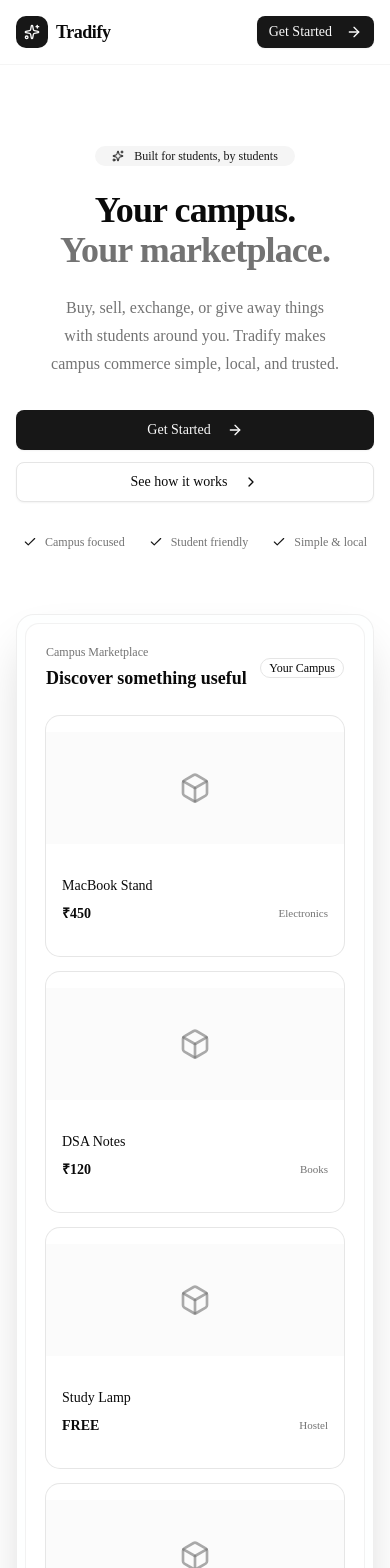
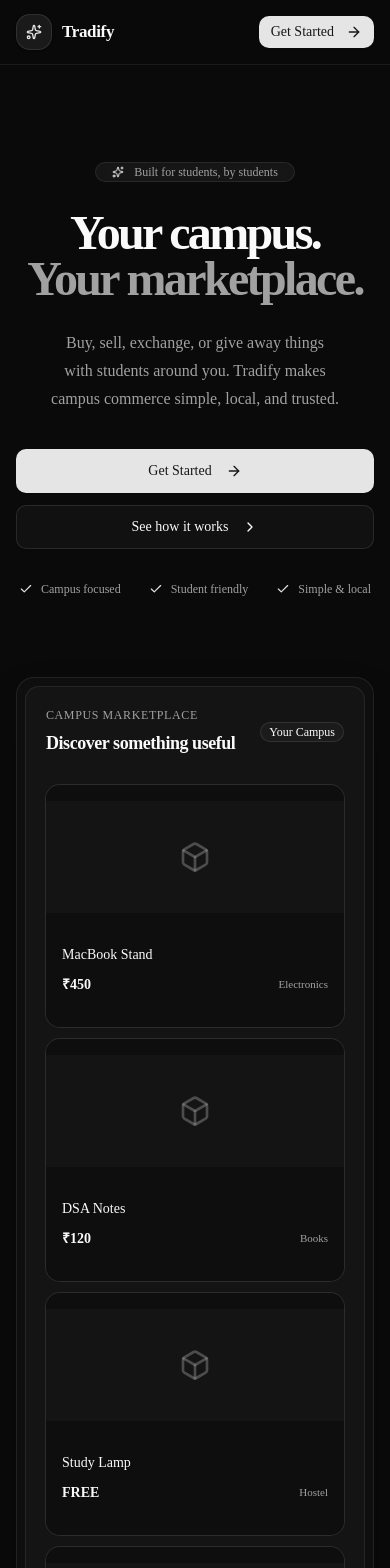
Before and after one commit to Vaibhav-221/Tradify, a Next.js app: page / in a window 390 px wide. Shown: the top 1568 px of the page. Built offline with nearby package versions, Linux system fonts and the light colour scheme.

Commit message:
redesignes landing page

```diff
--- a/src/app/page.tsx
+++ b/src/app/page.tsx
@@ -20,14 +20,20 @@ import {
 
 import { Badge } from "@/components/ui/badge";
 import { Button } from "@/components/ui/button";
-import { Card, CardContent, CardHeader, CardTitle } from "@/components/ui/card";
+import {
+  Card,
+  CardContent,
+  CardHeader,
+  CardTitle,
+} from "@/components/ui/card";
 import { Separator } from "@/components/ui/separator";
 
 const features = [
   {
     icon: Search,
     title: "Find what you need",
-    description: "Search through items listed by students across your campus.",
+    description:
+      "Search through items listed by students across your campus.",
   },
   {
     icon: Tag,
@@ -78,7 +84,8 @@ const steps = [
   {
     number: "02",
     title: "Discover or list",
-    description: "Find something useful or list an item you no longer need.",
+    description:
+      "Find something useful or list an item you no longer need.",
   },
   {
     number: "03",
@@ -90,16 +97,24 @@ const steps = [
 
 export default function Home() {
   return (
-    <main className="min-h-screen bg-background text-foreground">
+    <main className="dark min-h-screen bg-background font-sans text-foreground selection:bg-primary selection:text-primary-foreground">
+      {/* Background atmosphere */}
+      <div className="pointer-events-none fixed inset-0 -z-10 overflow-hidden">
+        <div className="absolute left-1/2 top-[-300px] h-[650px] w-[900px] -translate-x-1/2 rounded-full bg-primary/10 blur-[160px]" />
+        <div className="absolute bottom-[-300px] right-[-200px] h-[500px] w-[500px] rounded-full bg-primary/5 blur-[140px]" />
+      </div>
+
       {/* Navbar */}
-      <header className="sticky top-0 z-50 border-b border-border/40 bg-background/80 backdrop-blur-xl">
+      <header className="sticky top-0 z-50 border-b border-white/[0.07] bg-background/75 backdrop-blur-xl">
         <div className="mx-auto flex h-16 max-w-7xl items-center justify-between px-4 sm:px-6 lg:px-8">
-          <Link href="/" className="flex items-center gap-2">
-            <div className="flex h-8 w-8 items-center justify-center rounded-lg bg-primary text-primary-foreground">
-              <Sparkles className="h-4 w-4" />
+          <Link href="/" className="group flex items-center gap-2.5">
+            <div className="flex h-9 w-9 items-center justify-center rounded-xl border border-white/10 bg-white/[0.07] shadow-sm transition-colors group-hover:bg-white/[0.12]">
+              <Sparkles className="h-4 w-4 text-primary" />
             </div>
 
-            <span className="text-lg font-bold tracking-tight">Tradify</span>
+            <span className="text-[17px] font-semibold tracking-[-0.02em]">
+              Tradify
+            </span>
           </Link>
 
           <nav className="hidden items-center gap-8 md:flex">
@@ -118,17 +133,17 @@ export default function Home() {
             </Link>
 
             <Link
-              href="#why-Tradify"
+              href="#why-tradify"
               className="text-sm text-muted-foreground transition-colors hover:text-foreground"
             >
               Why Tradify
             </Link>
           </nav>
 
-          <Button asChild size="sm">
+          <Button asChild size="sm" className="rounded-lg">
             <Link href="/login">
               Get Started
-              <ArrowRight className="ml-2 h-4 w-4" />
+              <ArrowRight className="ml-1.5 h-4 w-4" />
             </Link>
           </Button>
         </div>
@@ -136,37 +151,38 @@ export default function Home() {
 
       {/* Hero */}
       <section className="relative overflow-hidden">
-        {/* Background glow */}
-        <div className="pointer-events-none absolute inset-0 -z-10">
-          <div className="absolute left-1/2 top-0 h-[500px] w-[700px] -translate-x-1/2 rounded-full bg-primary/10 blur-[120px]" />
-        </div>
-
-        <div className="mx-auto max-w-7xl px-4 pb-24 pt-20 sm:px-6 sm:pb-32 sm:pt-28 lg:px-8 lg:pt-36">
+        <div className="mx-auto max-w-7xl px-4 pb-24 pt-24 sm:px-6 sm:pb-32 sm:pt-32 lg:px-8 lg:pt-40">
           <div className="mx-auto max-w-4xl text-center">
             <Badge
               variant="secondary"
-              className="mb-6 rounded-full px-4 py-1.5 text-xs"
+              className="mb-7 rounded-full border border-white/[0.08] bg-white/[0.05] px-4 py-1.5 text-xs font-medium text-muted-foreground backdrop-blur"
             >
-              <Sparkles className="mr-1.5 h-3.5 w-3.5" />
+              <Sparkles className="mr-1.5 h-3.5 w-3.5 text-primary" />
               Built for students, by students
             </Badge>
 
-            <h1 className="text-balance text-4xl font-bold tracking-tight sm:text-6xl lg:text-7xl">
+            <h1 className="text-balance text-5xl font-semibold leading-[0.95] tracking-[-0.055em] sm:text-6xl lg:text-8xl">
               Your campus.
               <br />
-              <span className="text-muted-foreground">Your marketplace.</span>
+              <span className="text-muted-foreground">
+                Your marketplace.
+              </span>
             </h1>
 
-            <p className="mx-auto mt-6 max-w-2xl text-balance text-base leading-7 text-muted-foreground sm:text-lg">
-              Buy, sell, exchange, or give away things with students around you.
-              Tradify makes campus commerce simple, local, and trusted.
+            <p className="mx-auto mt-7 max-w-2xl text-balance text-base leading-7 text-muted-foreground sm:text-lg">
+              Buy, sell, exchange, or give away things with students around
+              you. Tradify makes campus commerce simple, local, and trusted.
             </p>
 
-            <div className="mt-8 flex flex-col items-center justify-center gap-3 sm:flex-row">
-              <Button asChild size="lg" className="w-full px-7 sm:w-auto">
+            <div className="mt-9 flex flex-col items-center justify-center gap-3 sm:flex-row">
+              <Button
+                asChild
+                size="lg"
+                className="h-11 w-full rounded-lg px-7 sm:w-auto"
+              >
                 <Link href="/login">
                   Get Started
-                  <ArrowRight className="ml-2 h-4 w-4" />
+                  <ArrowRight className="ml-1.5 h-4 w-4" />
                 </Link>
               </Button>
 
@@ -174,16 +190,16 @@ export default function Home() {
                 asChild
                 variant="outline"
                 size="lg"
-                className="w-full sm:w-auto"
+                className="h-11 w-full rounded-lg border-white/10 bg-white/[0.03] px-7 hover:bg-white/[0.07] sm:w-auto"
               >
                 <Link href="#how-it-works">
                   See how it works
-                  <ChevronRight className="ml-2 h-4 w-4" />
+                  <ChevronRight className="ml-1.5 h-4 w-4" />
                 </Link>
               </Button>
             </div>
 
-            <div className="mt-8 flex flex-wrap items-center justify-center gap-x-6 gap-y-3 text-xs text-muted-foreground">
+            <div className="mt-8 flex flex-wrap items-center justify-center gap-x-7 gap-y-3 text-xs text-muted-foreground">
               <div className="flex items-center gap-2">
                 <Check className="h-3.5 w-3.5 text-primary" />
                 Campus focused
@@ -201,24 +217,30 @@ export default function Home() {
             </div>
           </div>
 
-          {/* Hero visual */}
-          <div className="mx-auto mt-16 max-w-5xl">
-            <div className="relative rounded-2xl border border-border/60 bg-card/50 p-2 shadow-2xl shadow-black/20">
-              <div className="rounded-xl border border-border/50 bg-background p-5 sm:p-8">
-                <div className="mb-6 flex items-center justify-between">
+          {/* Marketplace preview */}
+          <div className="mx-auto mt-20 max-w-5xl">
+            <div className="relative rounded-2xl border border-white/[0.08] bg-white/[0.025] p-2 shadow-2xl shadow-black/40 backdrop-blur">
+              <div className="rounded-xl border border-white/[0.07] bg-card/80 p-5 sm:p-8">
+                <div className="mb-7 flex items-center justify-between">
                   <div>
-                    <p className="text-xs text-muted-foreground">
+                    <p className="text-xs font-medium uppercase tracking-wider text-muted-foreground">
                       Campus Marketplace
                     </p>
-                    <h2 className="mt-1 text-lg font-semibold">
+
+                    <h2 className="mt-1.5 text-lg font-semibold tracking-tight">
                       Discover something useful
                     </h2>
                   </div>
 
-                  <Badge variant="outline">Your Campus</Badge>
+                  <Badge
+                    variant="outline"
+                    className="border-white/10 bg-white/[0.03]"
+                  >
+                    Your Campus
+                  </Badge>
                 </div>
 
-                <div className="grid gap-4 sm:grid-cols-2 lg:grid-cols-4">
+                <div className="grid gap-3 sm:grid-cols-2 lg:grid-cols-4">
                   {[
                     ["MacBook Stand", "₹450", "Electronics"],
                     ["DSA Notes", "₹120", "Books"],
@@ -227,17 +249,21 @@ export default function Home() {
                   ].map(([name, price, category]) => (
                     <Card
                       key={name}
-                      className="overflow-hidden border-border/60 bg-card"
+                      className="overflow-hidden border-white/[0.07] bg-background/60 transition-all duration-200 hover:-translate-y-1 hover:border-white/15"
                     >
-                      <div className="flex h-28 items-center justify-center bg-muted/40">
-                        <Box className="h-8 w-8 text-muted-foreground/60" />
+                      <div className="flex h-28 items-center justify-center bg-white/[0.025]">
+                        <Box className="h-8 w-8 text-muted-foreground/40" />
                       </div>
 
                       <CardContent className="p-4">
-                        <p className="truncate text-sm font-medium">{name}</p>
+                        <p className="truncate text-sm font-medium">
+                          {name}
+                        </p>
 
-                        <div className="mt-2 flex items-center justify-between">
-                          <span className="text-sm font-semibold">{price}</span>
+                        <div className="mt-2.5 flex items-center justify-between">
+                          <span className="text-sm font-semibold">
+                            {price}
+                          </span>
 
                           <span className="text-[11px] text-muted-foreground">
                             {category}
@@ -253,42 +279,50 @@ export default function Home() {
         </div>
       </section>
 
-      <Separator />
+      <Separator className="bg-white/[0.07]" />
 
       {/* Features */}
-      <section id="why-Tradify" className="py-20 sm:py-28">
+      <section id="why-tradify" className="py-24 sm:py-32">
         <div className="mx-auto max-w-7xl px-4 sm:px-6 lg:px-8">
           <div className="max-w-2xl">
-            <Badge variant="outline" className="mb-4">
+            <Badge
+              variant="outline"
+              className="mb-5 border-white/10 bg-white/[0.03]"
+            >
               Everything students need
             </Badge>
 
-            <h2 className="text-3xl font-bold tracking-tight sm:text-4xl">
+            <h2 className="text-3xl font-semibold tracking-[-0.035em] sm:text-5xl">
               One place for everything
-              <br className="hidden sm:block" /> around your campus.
+              <br className="hidden sm:block" />
+              <span className="text-muted-foreground">
+                around your campus.
+              </span>
             </h2>
 
-            <p className="mt-4 text-muted-foreground">
-              Whether you're looking for something or getting rid of something,
-              Tradify keeps the entire process simple.
+            <p className="mt-5 max-w-xl leading-7 text-muted-foreground">
+              Whether you're looking for something or getting rid of
+              something, Tradify keeps the entire process simple.
             </p>
           </div>
 
-          <div className="mt-10 grid gap-4 sm:grid-cols-2 lg:grid-cols-4">
+          <div className="mt-12 grid gap-4 sm:grid-cols-2 lg:grid-cols-4">
             {features.map((feature) => {
               const Icon = feature.icon;
 
               return (
                 <Card
                   key={feature.title}
-                  className="border-border/60 bg-card/50 transition-colors hover:bg-card"
+                  className="group border-white/[0.07] bg-card/50 transition-all duration-200 hover:-translate-y-1 hover:border-white/[0.14] hover:bg-card"
                 >
                   <CardHeader>
-                    <div className="mb-3 flex h-10 w-10 items-center justify-center rounded-lg bg-primary/10">
+                    <div className="mb-3 flex h-10 w-10 items-center justify-center rounded-xl border border-white/[0.07] bg-white/[0.04] transition-colors group-hover:bg-primary/10">
                       <Icon className="h-5 w-5 text-primary" />
                     </div>
 
-                    <CardTitle className="text-base">{feature.title}</CardTitle>
+                    <CardTitle className="text-base tracking-tight">
+                      {feature.title}
+                    </CardTitle>
                   </CardHeader>
 
                   <CardContent>
@@ -306,38 +340,43 @@ export default function Home() {
       {/* Categories */}
       <section
         id="categories"
-        className="border-y border-border/40 bg-muted/20 py-20 sm:py-28"
+        className="border-y border-white/[0.07] bg-white/[0.015] py-24 sm:py-32"
       >
         <div className="mx-auto max-w-7xl px-4 sm:px-6 lg:px-8">
           <div className="text-center">
-            <Badge variant="outline" className="mb-4">
+            <Badge
+              variant="outline"
+              className="mb-5 border-white/10 bg-white/[0.03]"
+            >
               Explore
             </Badge>
 
-            <h2 className="text-3xl font-bold tracking-tight sm:text-4xl">
+            <h2 className="text-3xl font-semibold tracking-[-0.035em] sm:text-5xl">
               Whatever you need.
             </h2>
 
-            <p className="mx-auto mt-4 max-w-xl text-muted-foreground">
+            <p className="mx-auto mt-5 max-w-xl text-muted-foreground">
               Discover useful items from students around your campus.
             </p>
           </div>
 
-          <div className="mx-auto mt-10 grid max-w-4xl grid-cols-2 gap-3 sm:grid-cols-4">
+          <div className="mx-auto mt-12 grid max-w-4xl grid-cols-2 gap-3 sm:grid-cols-4">
             {categories.map((category) => {
               const Icon = category.icon;
 
               return (
                 <Card
                   key={category.title}
-                  className="group cursor-pointer border-border/60 bg-background transition-all hover:-translate-y-1 hover:border-primary/40"
+                  className="group cursor-pointer border-white/[0.07] bg-card/50 transition-all duration-200 hover:-translate-y-1 hover:border-primary/30 hover:bg-card"
                 >
-                  <CardContent className="flex flex-col items-center justify-center p-6 text-center">
-                    <div className="mb-4 flex h-12 w-12 items-center justify-center rounded-xl bg-muted transition-colors group-hover:bg-primary/10">
-                      <Icon className="h-5 w-5 text-muted-foreground group-hover:text-primary" />
+                  <CardContent className="flex flex-col items-center justify-center p-7 text-center">
+                    <div className="mb-4 flex h-12 w-12 items-center justify-center rounded-xl border border-white/[0.07] bg-white/[0.035] transition-colors group-hover:bg-primary/10">
+                      <Icon className="h-5 w-5 text-muted-foreground transition-colors group-hover:text-primary" />
                     </div>
 
-                    <p className="text-sm font-medium">{category.title}</p>
+                    <p className="text-sm font-medium tracking-tight">
+                      {category.title}
+                    </p>
                   </CardContent>
                 </Card>
               );
@@ -347,18 +386,23 @@ export default function Home() {
       </section>
 
       {/* How it works */}
-      <section id="how-it-works" className="py-20 sm:py-28">
+      <section id="how-it-works" className="py-24 sm:py-32">
         <div className="mx-auto max-w-7xl px-4 sm:px-6 lg:px-8">
-          <div className="grid gap-12 lg:grid-cols-[0.8fr_1.2fr] lg:items-center">
+          <div className="grid gap-14 lg:grid-cols-[0.8fr_1.2fr] lg:items-center">
             <div>
-              <Badge variant="outline" className="mb-4">
+              <Badge
+                variant="outline"
+                className="mb-5 border-white/10 bg-white/[0.03]"
+              >
                 Simple by design
               </Badge>
 
-              <h2 className="text-3xl font-bold tracking-tight sm:text-4xl">
+              <h2 className="text-3xl font-semibold tracking-[-0.035em] sm:text-5xl">
                 From unused to useful
                 <br />
-                in three steps.
+                <span className="text-muted-foreground">
+                  in three steps.
+                </span>
               </h2>
 
               <p className="mt-5 max-w-md leading-7 text-muted-foreground">
@@ -366,24 +410,29 @@ export default function Home() {
                 student, and make it happen on campus.
               </p>
 
-              <Button asChild className="mt-7">
+              <Button asChild className="mt-8 rounded-lg">
                 <Link href="/login">
                   Start exploring
-                  <ArrowUpRight className="ml-2 h-4 w-4" />
+                  <ArrowUpRight className="ml-1.5 h-4 w-4" />
                 </Link>
               </Button>
             </div>
 
-            <div className="space-y-4">
+            <div className="space-y-3">
               {steps.map((step) => (
-                <Card key={step.number} className="border-border/60 bg-card/50">
+                <Card
+                  key={step.number}
+                  className="border-white/[0.07] bg-card/50 transition-colors hover:border-white/[0.12]"
+                >
                   <CardContent className="flex gap-5 p-6 sm:p-7">
-                    <div className="flex h-10 w-10 shrink-0 items-center justify-center rounded-full border border-border text-xs font-semibold text-muted-foreground">
+                    <div className="flex h-10 w-10 shrink-0 items-center justify-center rounded-full border border-white/10 bg-white/[0.03] text-xs font-semibold text-muted-foreground">
                       {step.number}
                     </div>
 
                     <div>
-                      <h3 className="font-semibold">{step.title}</h3>
+                      <h3 className="font-semibold tracking-tight">
+                        {step.title}
+                      </h3>
 
                       <p className="mt-2 text-sm leading-6 text-muted-foreground">
                         {step.description}
@@ -397,30 +446,30 @@ export default function Home() {
         </div>
       </section>
 
-      {/* Trust section */}
-      <section className="border-t border-border/40 py-20 sm:py-24">
+      {/* Trust */}
+      <section className="border-t border-white/[0.07] py-24 sm:py-28">
         <div className="mx-auto max-w-7xl px-4 sm:px-6 lg:px-8">
-          <Card className="overflow-hidden border-border/60 bg-card">
+          <Card className="overflow-hidden border-white/[0.08] bg-card">
             <CardContent className="p-8 sm:p-12">
               <div className="grid gap-10 lg:grid-cols-2 lg:items-center">
                 <div>
-                  <div className="mb-5 flex h-11 w-11 items-center justify-center rounded-xl bg-primary/10">
+                  <div className="mb-5 flex h-11 w-11 items-center justify-center rounded-xl border border-white/[0.07] bg-primary/10">
                     <ShieldCheck className="h-5 w-5 text-primary" />
                   </div>
 
-                  <h2 className="text-2xl font-bold tracking-tight sm:text-3xl">
+                  <h2 className="text-2xl font-semibold tracking-[-0.025em] sm:text-3xl">
                     Built around your campus community.
                   </h2>
 
                   <p className="mt-4 max-w-xl leading-7 text-muted-foreground">
-                    Tradify is designed around local student-to-student exchanges,
-                    making it easier to discover items close to you and connect
-                    with people from your campus.
+                    Tradify is designed around local student-to-student
+                    exchanges, making it easier to discover items close to you
+                    and connect with people from your campus.
                   </p>
                 </div>
 
                 <div className="grid grid-cols-2 gap-3">
-                  <div className="rounded-xl border border-border/60 bg-muted/30 p-5">
+                  <div className="rounded-xl border border-white/[0.07] bg-white/[0.025] p-5">
                     <Users className="mb-3 h-5 w-5 text-primary" />
                     <p className="text-sm font-semibold">Student focused</p>
                     <p className="mt-1 text-xs text-muted-foreground">
@@ -428,7 +477,7 @@ export default function Home() {
                     </p>
                   </div>
 
-                  <div className="rounded-xl border border-border/60 bg-muted/30 p-5">
+                  <div className="rounded-xl border border-white/[0.07] bg-white/[0.025] p-5">
                     <CircleDollarSign className="mb-3 h-5 w-5 text-primary" />
                     <p className="text-sm font-semibold">Better value</p>
                     <p className="mt-1 text-xs text-muted-foreground">
@@ -436,7 +485,7 @@ export default function Home() {
                     </p>
                   </div>
 
-                  <div className="rounded-xl border border-border/60 bg-muted/30 p-5">
+                  <div className="rounded-xl border border-white/[0.07] bg-white/[0.025] p-5">
                     <Repeat2 className="mb-3 h-5 w-5 text-primary" />
                     <p className="text-sm font-semibold">Easy exchange</p>
                     <p className="mt-1 text-xs text-muted-foreground">
@@ -444,7 +493,7 @@ export default function Home() {
                     </p>
                   </div>
 
-                  <div className="rounded-xl border border-border/60 bg-muted/30 p-5">
+                  <div className="rounded-xl border border-white/[0.07] bg-white/[0.025] p-5">
                     <ShieldCheck className="mb-3 h-5 w-5 text-primary" />
                     <p className="text-sm font-semibold">Campus first</p>
                     <p className="mt-1 text-xs text-muted-foreground">
@@ -459,41 +508,46 @@ export default function Home() {
       </section>
 
       {/* CTA */}
-      <section className="relative overflow-hidden py-20 sm:py-28">
+      <section className="relative overflow-hidden py-24 sm:py-32">
         <div className="pointer-events-none absolute inset-0 -z-10">
-          <div className="absolute left-1/2 top-1/2 h-72 w-72 -translate-x-1/2 -translate-y-1/2 rounded-full bg-primary/10 blur-[100px]" />
+          <div className="absolute left-1/2 top-1/2 h-80 w-80 -translate-x-1/2 -translate-y-1/2 rounded-full bg-primary/10 blur-[130px]" />
         </div>
 
         <div className="mx-auto max-w-3xl px-4 text-center sm:px-6">
-          <Badge variant="secondary" className="mb-5">
+          <Badge
+            variant="secondary"
+            className="mb-6 rounded-full border border-white/[0.08] bg-white/[0.05]"
+          >
             Your campus marketplace
           </Badge>
 
-          <h2 className="text-3xl font-bold tracking-tight sm:text-5xl">
+          <h2 className="text-4xl font-semibold tracking-[-0.045em] sm:text-6xl">
             Got something to sell?
             <br />
-            Looking for something?
+            <span className="text-muted-foreground">
+              Looking for something?
+            </span>
           </h2>
 
-          <p className="mx-auto mt-5 max-w-xl text-muted-foreground">
+          <p className="mx-auto mt-5 max-w-xl leading-7 text-muted-foreground">
             Join Tradify and start discovering what your campus has to offer.
           </p>
 
-          <Button asChild size="lg" className="mt-8 px-8">
+          <Button asChild size="lg" className="mt-9 h-11 rounded-lg px-8">
             <Link href="/login">
               Get Started
-              <ArrowRight className="ml-2 h-4 w-4" />
+              <ArrowRight className="ml-1.5 h-4 w-4" />
             </Link>
           </Button>
         </div>
       </section>
 
       {/* Footer */}
-      <footer className="border-t border-border/40">
+      <footer className="border-t border-white/[0.07]">
         <div className="mx-auto flex max-w-7xl flex-col gap-4 px-4 py-8 sm:px-6 md:flex-row md:items-center md:justify-between lg:px-8">
-          <div className="flex items-center gap-2">
-            <div className="flex h-7 w-7 items-center justify-center rounded-md bg-primary text-primary-foreground">
-              <Sparkles className="h-3.5 w-3.5" />
+          <div className="flex items-center gap-2.5">
+            <div className="flex h-7 w-7 items-center justify-center rounded-lg border border-white/10 bg-white/[0.07]">
+              <Sparkles className="h-3.5 w-3.5 text-primary" />
             </div>
 
             <span className="text-sm font-semibold">Tradify</span>
@@ -504,7 +558,7 @@ export default function Home() {
           </p>
 
           <p className="text-xs text-muted-foreground">
-            2026 &copy; Tradify. All rights reserved.
+            © 2026 Tradify. All rights reserved.
           </p>
         </div>
       </footer>
```
